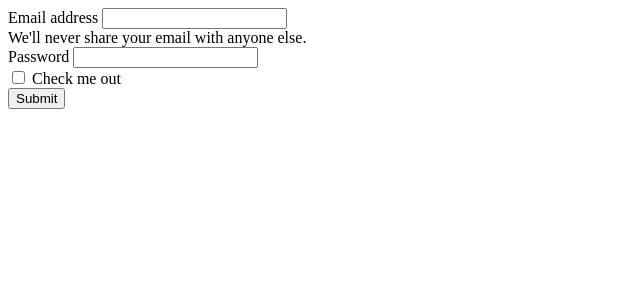
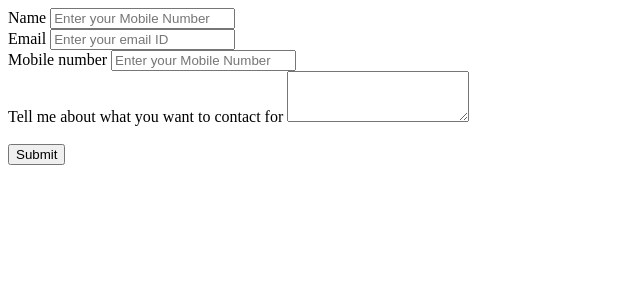
Before and after one commit to PGautam27/FirstSelfMade-Django_project, a Django app: page /contact in a window 1280 px wide. Shown: the top 300 px of the page, without its empty margins (0-640 px from the left). Run offline with Django 4.2, Linux system fonts and the light colour scheme.

Commit message:
Django project

```diff
--- a/templates/contact.html
+++ b/templates/contact.html
@@ -5,23 +5,28 @@
     <title>Title</title>
 </head>
 <body>
-<container class="center">
-<form>
-  <div class="mb-3">
-    <label for="exampleInputEmail1" class="form-label">Email address</label>
-    <input type="email" class="form-control" id="exampleInputEmail1" aria-describedby="emailHelp">
-    <div id="emailHelp" class="form-text">We'll never share your email with anyone else.</div>
-  </div>
-  <div class="mb-3">
-    <label for="exampleInputPassword1" class="form-label">Password</label>
-    <input type="password" class="form-control" id="exampleInputPassword1">
-  </div>
-  <div class="mb-3 form-check">
-    <input type="checkbox" class="form-check-input" id="exampleCheck1">
-    <label class="form-check-label" for="exampleCheck1">Check me out</label>
-  </div>
-  <button type="submit" class="btn btn-primary">Submit</button>
-</form>
-</container>
+<div class="container">
+    <form method="post" action="/contact">
+        {% csrf_token %}
+        <div class="form-group">
+            <label for="name">Name</label>
+            <input class="form-control" type="text"  id="name" name="name" placeholder="Enter your Mobile Number">
+        </div>
+        <div class="form-group">
+            <label for="email">Email</label>
+            <input type="email" class="form-control" id="email" name="email" placeholder="Enter your email ID">
+        </div>
+        <div class="form-group">
+            <label for="phone">Mobile number</label>
+            <input class="form-control" type="number"  id="phone" name="phone" placeholder="Enter your Mobile Number">
+        </div>
+         <div class="form-group">
+            <label for="desc">Tell me about what you want to contact for</label>
+            <textarea class="form-control" id="desc" rows="3" name="desc"></textarea>
+        </div>
+        <br>
+        <button class="btn btn-primary" type="submit">Submit</button>
+    </form>
+    </div>
 </body>
 </html>
```
